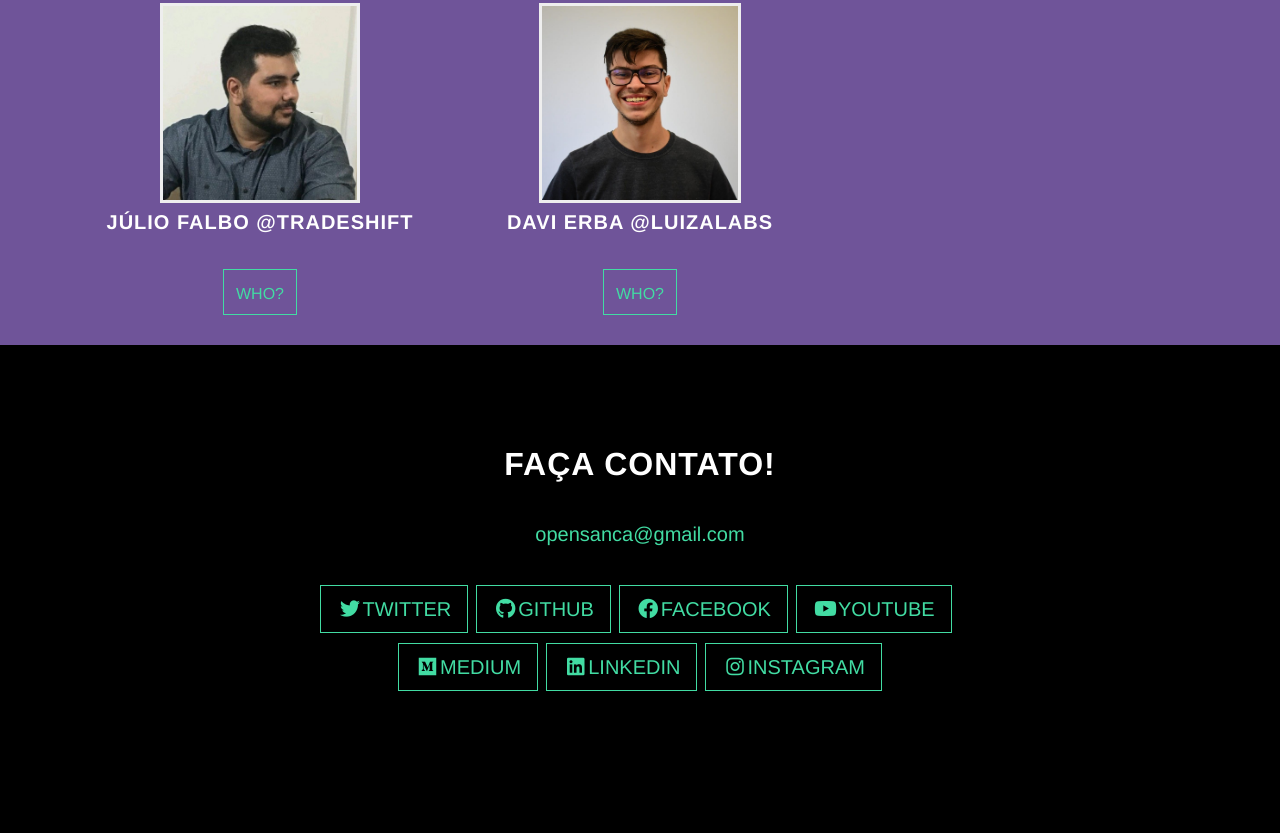
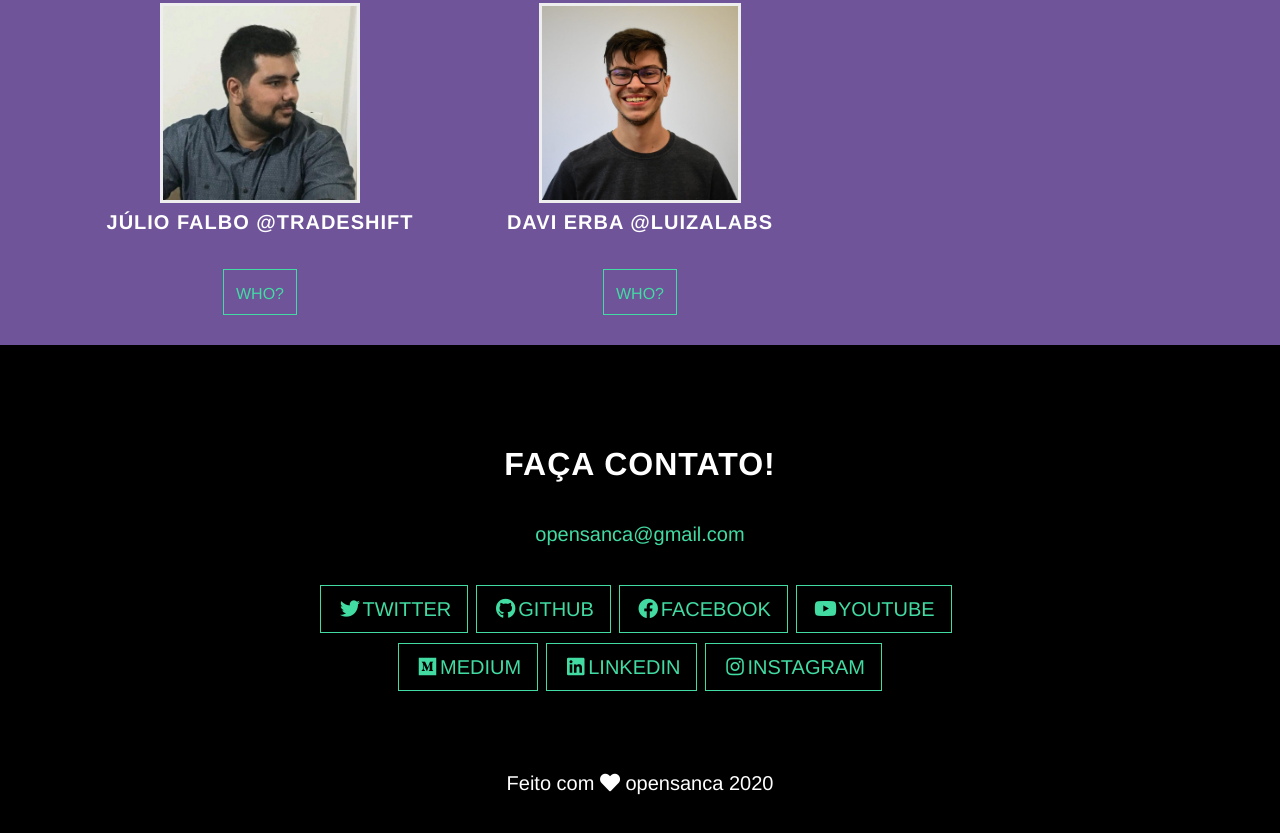
Before and after one commit to opensanca/website, a Gatsby site: page / in a window 1280 px wide. Shown: the part 6987-7820 px from the top of the page. Built offline with nearby package versions, Linux system fonts and the light colour scheme; Gatsby itself is replaced by a stand-in of ours.

Commit message:
Add footer message back to site

```diff
--- a/src/pages/index.js
+++ b/src/pages/index.js
@@ -916,7 +916,12 @@ const Index = () => {
 
       <Contact />
       <footer>
-        <div className="container text-center" id="openFooter"></div>
+        <div className="container text-center" id="openFooter">
+          <p>
+            Feito com <i class="fa fa-heart"></i> opensanca{" "}
+            {new Date().getUTCFullYear()}{" "}
+          </p>
+        </div>
       </footer>
     </>
   )
```
